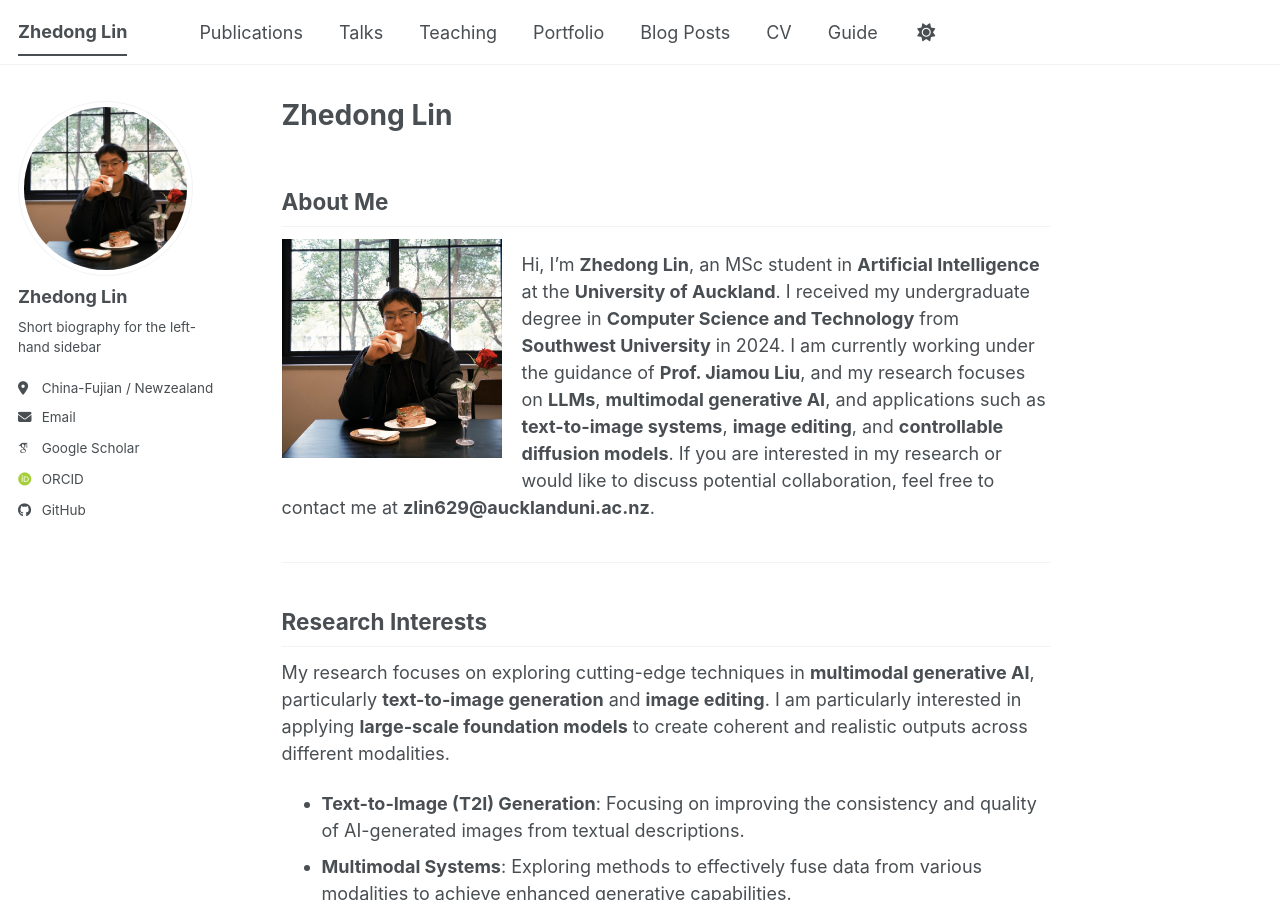
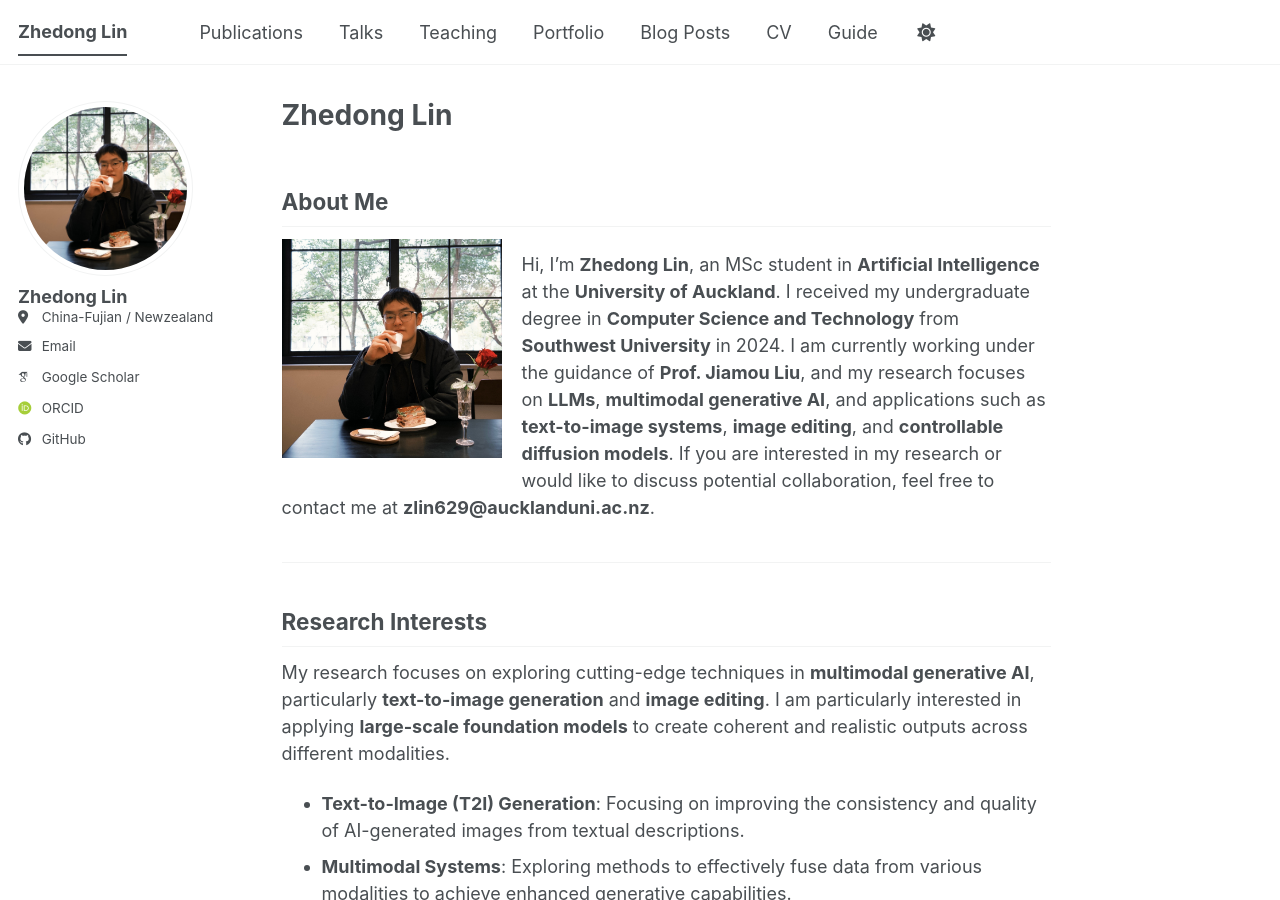
Before and after one commit to Zhedong-Lin/Zhedong-Lin, a Jekyll site: the page built from _pages/about.md, in a window 1280 px wide and 900 px high. Built offline with Jekyll 4.4.1, drawn with Linux system fonts in a browser that asks for light colours; some web fonts are replaced; a script bundle is joined from its source files by our own code; library files that are not in the unit come from our copies.

Commit message:
Update _config.yml

```diff
--- a/_config.yml
+++ b/_config.yml
@@ -26,7 +26,6 @@ author:
   avatar           : "personal.jpg"
   name             : "Zhedong Lin"
   pronouns         : # example: "he/him"
-  bio              : "Short biography for the left-hand sidebar"
   location         : "China-Fujian / Newzealand-Auckland"
   uri              : # URL
   email            : "zlin629@aucklanduni.ac.nz"
```
